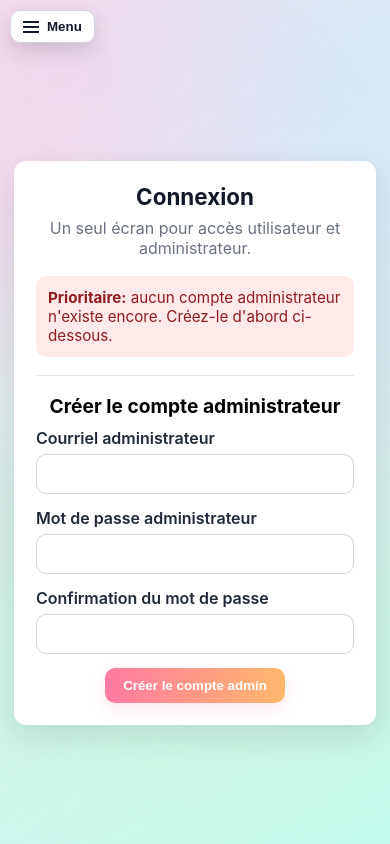
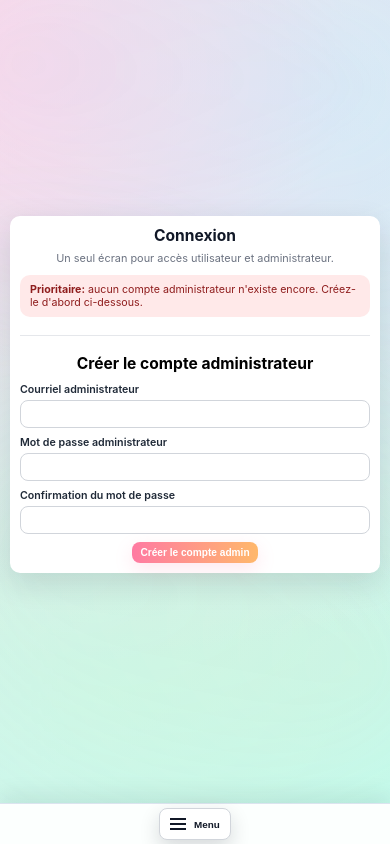
Before and after one commit to butts136/SunnyVibeScheduler, a Flask app: page /login in a window 390 px wide. Run offline with Flask 3, Linux system fonts and the light colour scheme.

Commit message:
NavBar fix and css Fix

```diff
--- a/static/styles.css
+++ b/static/styles.css
@@ -109,7 +109,7 @@ body > * {
   padding-left: 276px;
 }
 
-.app-layout > :not(.left-nav):not(.left-nav-toggle):not(.left-nav-backdrop) {
+.app-layout > :not(.left-nav):not(.left-nav-toggle):not(.left-nav-backdrop):not(.left-nav-mobile-bar) {
   width: 100%;
   margin-left: auto;
   margin-right: auto;
@@ -181,6 +181,10 @@ body > * {
   display: none;
 }
 
+.left-nav-mobile-bar {
+  display: none;
+}
+
 .left-nav-backdrop {
   display: none;
 }
@@ -518,17 +522,16 @@ body > * {
     transform: translateX(-110%);
     transition: transform 0.2s ease;
     width: min(82vw, 300px);
+    z-index: 1200;
+    pointer-events: none;
   }
 
   .left-nav.is-open {
     transform: translateX(0);
+    pointer-events: auto;
   }
 
   .left-nav-toggle {
-    position: fixed;
-    top: 10px;
-    left: 10px;
-    z-index: 1200;
     display: inline-flex;
     align-items: center;
     gap: 8px;
@@ -541,6 +544,21 @@ body > * {
     box-shadow: 0 8px 20px rgba(16, 24, 40, 0.16);
   }
 
+  .left-nav-mobile-bar {
+    position: fixed;
+    left: 0;
+    right: 0;
+    bottom: 0;
+    z-index: 1205;
+    display: flex;
+    justify-content: center;
+    padding: 6px 10px max(6px, env(safe-area-inset-bottom));
+    border-top: 1px solid #dbe4ef;
+    background: rgba(255, 255, 255, 0.94);
+    backdrop-filter: blur(6px);
+    box-shadow: 0 -8px 22px rgba(15, 23, 42, 0.08);
+  }
+
   .left-nav-toggle-icon {
     width: 16px;
     height: 2px;
@@ -571,11 +589,11 @@ body > * {
     position: fixed;
     inset: 0;
     background: rgba(15, 23, 42, 0.35);
-    z-index: 1150;
-  }
-
-  .app-layout > :not(.left-nav):not(.left-nav-toggle):not(.left-nav-backdrop) {
-    padding-top: 42px;
+    z-index: 1190;
+  }
+
+  .app-layout > :not(.left-nav):not(.left-nav-toggle):not(.left-nav-backdrop):not(.left-nav-mobile-bar) {
+    padding-bottom: 56px;
   }
 }
 
@@ -2890,3 +2908,384 @@ body.calendar-body .day-cell .day-state-pill {
     font-size: 0.58rem;
   }
 }
+
+/* Global mobile cleanup: compact UI + smaller text across pages/tabs */
+@media (max-width: 980px) {
+  html {
+    font-size: 14px;
+  }
+
+  body {
+    padding: 10px;
+  }
+
+  .page,
+  .home-main {
+    max-width: none;
+    gap: 10px;
+  }
+
+  .card {
+    padding: 14px;
+    border-radius: 10px;
+  }
+
+  .card h1 {
+    font-size: 1.2rem;
+    margin-bottom: 6px;
+  }
+
+  .subtitle {
+    font-size: 0.84rem;
+    margin-bottom: 10px;
+  }
+
+  .btn {
+    padding: 6px 10px;
+    border-radius: 8px;
+    font-size: 0.84rem;
+  }
+
+  .actions {
+    gap: 8px;
+  }
+
+  .alert {
+    padding: 8px 10px;
+    font-size: 0.82rem;
+    margin-bottom: 10px;
+  }
+
+  .form-grid {
+    gap: 8px;
+  }
+
+  .form-grid label {
+    gap: 4px;
+    font-size: 0.82rem;
+  }
+
+  .form-grid input,
+  .form-grid select {
+    padding: 7px 8px;
+    font-size: 0.84rem;
+    border-radius: 8px;
+  }
+
+  .left-nav {
+    width: min(86vw, 280px);
+    padding: 8px;
+  }
+
+  .left-nav-head h2 {
+    font-size: 0.96rem;
+  }
+
+  .left-nav-links {
+    gap: 5px;
+  }
+
+  .left-nav-help {
+    font-size: 0.74rem;
+    line-height: 1.25;
+  }
+
+  .left-nav-section-title {
+    font-size: 0.66rem;
+  }
+
+  .left-nav-auth {
+    padding-top: 8px;
+    gap: 6px;
+  }
+
+  .left-nav-mobile-bar {
+    padding: 4px 8px max(4px, env(safe-area-inset-bottom));
+  }
+
+  .left-nav-toggle {
+    padding: 6px 10px;
+    min-height: 32px;
+    font-size: 0.8rem;
+    border-radius: 8px;
+  }
+
+  .home-hero {
+    padding: 12px;
+    border-radius: 12px;
+  }
+
+  .home-hero h1 {
+    font-size: 1.26rem;
+  }
+
+  .home-lead {
+    margin-top: 8px;
+    font-size: 0.82rem;
+  }
+
+  .home-status-card {
+    padding: 8px;
+    gap: 3px;
+  }
+
+  .home-status-card span {
+    font-size: 0.64rem;
+  }
+
+  .home-status-card strong {
+    font-size: 0.8rem;
+  }
+
+  .home-panel {
+    padding: 10px;
+    border-radius: 10px;
+  }
+
+  .home-panel h2 {
+    font-size: 0.96rem;
+    margin-bottom: 6px;
+  }
+
+  .home-list,
+  .home-steps {
+    gap: 6px;
+    font-size: 0.8rem;
+    padding-left: 16px;
+  }
+
+  .home-link {
+    padding: 8px;
+    border-radius: 9px;
+    gap: 2px;
+  }
+
+  .home-link strong {
+    font-size: 0.82rem;
+  }
+
+  .home-link span {
+    font-size: 0.72rem;
+  }
+
+  .calendar-panel,
+  .day-panel {
+    padding: 10px;
+    border-radius: 12px;
+  }
+
+  .calendar-panel-head h1 {
+    font-size: 1rem;
+  }
+
+  .month-label {
+    font-size: 0.9rem;
+  }
+
+  .calendar-legend {
+    font-size: 0.68rem;
+    gap: 6px;
+    margin: 6px 0 8px;
+  }
+
+  .day-panel-head h2 {
+    font-size: 1rem;
+  }
+
+  .day-summary {
+    margin: 8px 0 10px;
+    gap: 6px;
+  }
+
+  .summary-chip {
+    padding: 7px 8px;
+    border-radius: 9px;
+  }
+
+  .summary-chip small {
+    font-size: 0.66rem;
+  }
+
+  .summary-chip strong {
+    font-size: 0.84rem;
+  }
+
+  .timeline-container {
+    min-height: 250px;
+    padding: 8px 8px 10px;
+    border-radius: 10px;
+  }
+
+  .admin-card {
+    padding: 10px;
+  }
+
+  .admin-tabs {
+    gap: 8px;
+    margin-bottom: 10px;
+  }
+
+  .admin-nav-title {
+    font-size: 0.64rem;
+  }
+
+  .admin-nav-subtabs {
+    gap: 6px;
+  }
+
+  .admin-tab {
+    padding: 6px 8px;
+    font-size: 0.76rem;
+    border-radius: 8px;
+  }
+
+  .admin-section {
+    margin: 10px 0 12px;
+    padding: 10px;
+    border-radius: 12px;
+  }
+
+  .admin-section h2 {
+    font-size: 1rem;
+    margin-bottom: 6px;
+  }
+
+  .opening-hours-card,
+  .config-section-block {
+    padding: 8px;
+    border-radius: 10px;
+    gap: 7px;
+  }
+
+  .opening-hours-card-head h2,
+  .config-section-block h3 {
+    font-size: 0.92rem;
+  }
+
+  .opening-hours-card-head p,
+  .field-help {
+    font-size: 0.74rem;
+  }
+
+  .opening-hours-row {
+    padding: 8px;
+  }
+
+  .opening-hours-row input[type="time"],
+  .config-row input[type="number"],
+  .config-row input[type="date"],
+  .config-row input[type="time"],
+  .config-row input[type="text"],
+  .config-row select {
+    min-height: 34px;
+    padding: 6px 8px;
+    font-size: 0.82rem;
+  }
+
+  .bookings-table th,
+  .bookings-table td {
+    padding: 7px 6px;
+    font-size: 0.78rem;
+  }
+
+  .bookings-table th {
+    font-size: 0.68rem;
+  }
+
+  .admin-bookings-toolbar {
+    gap: 8px;
+    margin-bottom: 8px;
+  }
+
+  .bookings-date-filter label {
+    font-size: 0.8rem;
+  }
+
+  .bookings-date-filter input[type="date"] {
+    min-height: 34px;
+    padding: 6px 8px;
+    font-size: 0.82rem;
+  }
+
+  .admin-bookings-timeline {
+    min-height: 300px;
+  }
+
+  .booking-day-title {
+    font-size: 0.9rem;
+  }
+
+  .booking-day-count {
+    font-size: 0.66rem;
+    padding: 3px 8px;
+  }
+
+  .booking-item.booking-item-simple {
+    margin-bottom: 8px;
+    border-radius: 10px;
+    padding: 8px 10px;
+  }
+
+  .booking-item-meta {
+    font-size: 0.78rem;
+    gap: 3px;
+  }
+
+  .users-cards-grid {
+    gap: 8px;
+  }
+
+  .user-card-btn {
+    padding: 9px;
+    border-radius: 10px;
+  }
+
+  .user-card-name {
+    font-size: 0.86rem;
+  }
+
+  .user-card-subtitle {
+    font-size: 0.74rem;
+  }
+
+  .user-modal .user-modal-head {
+    padding: 10px 12px;
+  }
+
+  .user-modal .user-modal-content {
+    padding: 10px 12px 12px;
+  }
+}
+
+@media (max-width: 560px) {
+  html {
+    font-size: 13px;
+  }
+
+  .card {
+    padding: 10px;
+  }
+
+  .btn {
+    padding: 5px 8px;
+    font-size: 0.78rem;
+  }
+
+  .left-nav-toggle {
+    font-size: 0.76rem;
+  }
+
+  .home-hero h1 {
+    font-size: 1.12rem;
+  }
+
+  .admin-tab {
+    font-size: 0.72rem;
+    padding: 5px 7px;
+  }
+
+  .bookings-table th,
+  .bookings-table td {
+    font-size: 0.72rem;
+  }
+}
--- a/templates/_left_nav.html
+++ b/templates/_left_nav.html
@@ -1,3 +1,4 @@
+<div class="left-nav-mobile-bar">
   <button
     id="leftNavToggle"
     class="left-nav-toggle"
@@ -9,6 +10,7 @@
     <span class="left-nav-toggle-icon" aria-hidden="true"></span>
     Menu
   </button>
+</div>
 
 <aside id="leftNav" class="left-nav" aria-label="Navigation principale">
   <div class="left-nav-head">
```
Lines whose indentation alone changed are shown as unchanged.
